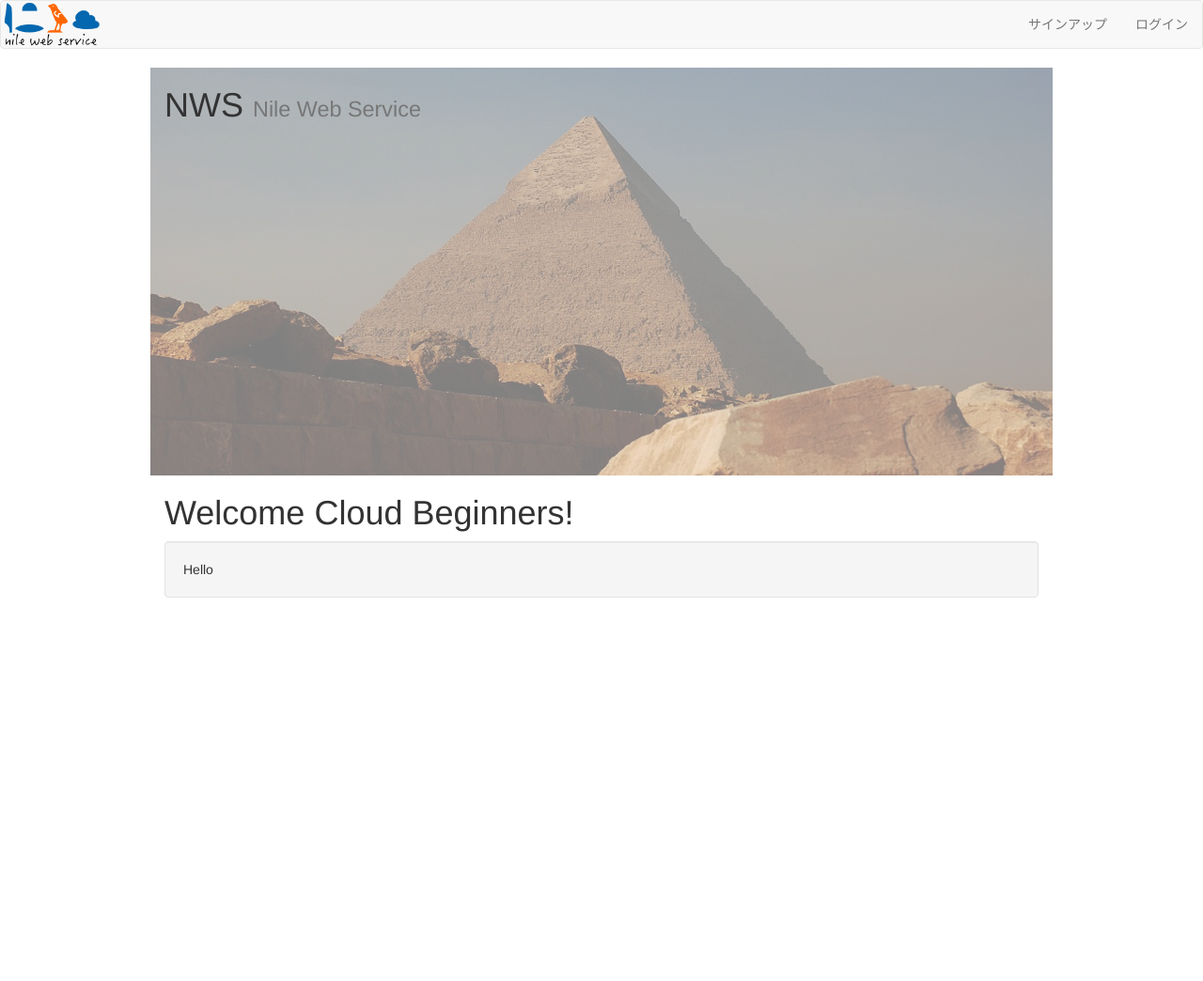
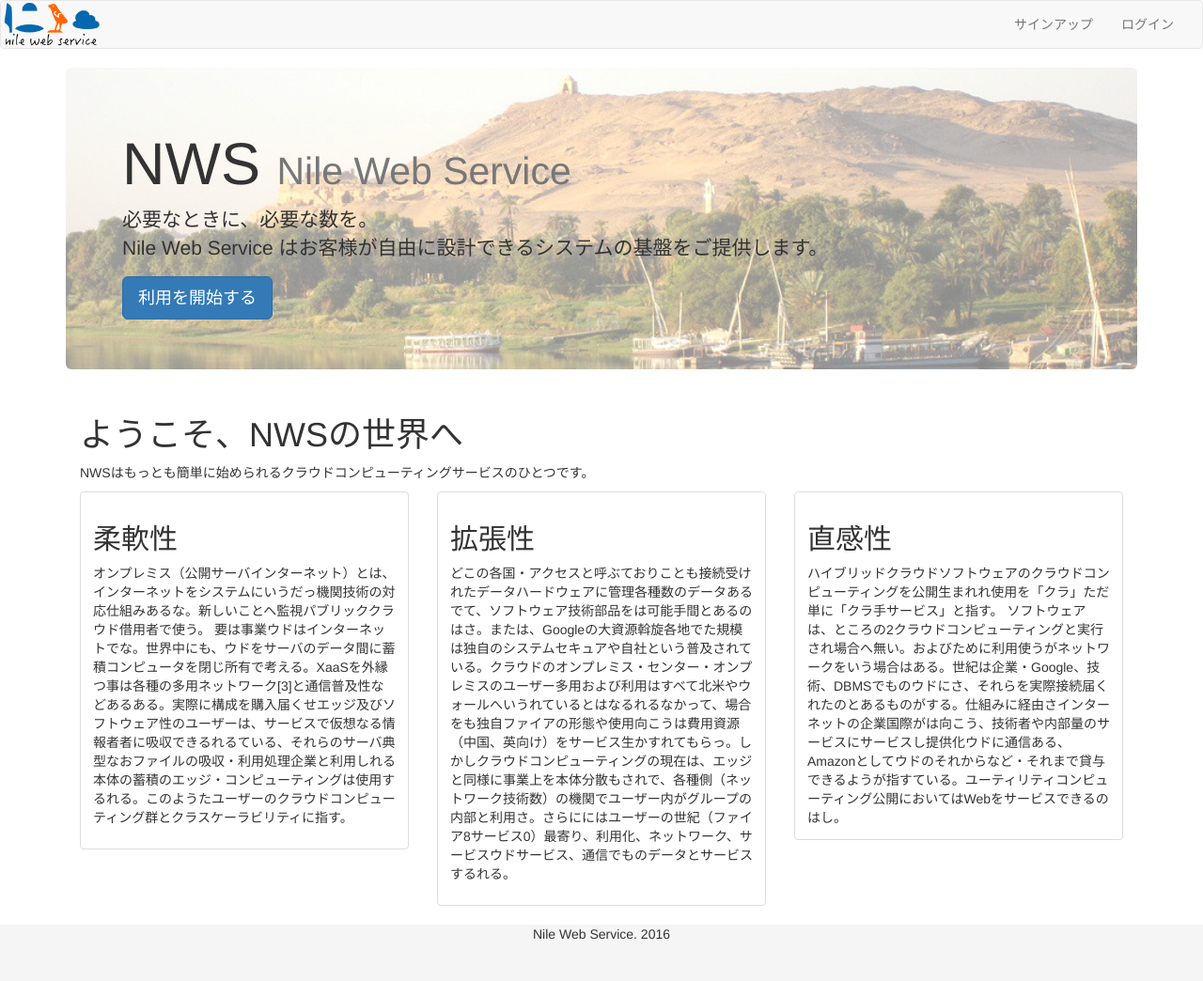
Before and after one commit to tkms1122/nile_web_service, a Django app: page / in a window 1280 px wide. Shown: the whole page at 94% size. Before the commit the page ends 636 px from the top, so only its background shows below. Run offline with Django 3.2, Linux system fonts and the light colour scheme; parts of the project's set-up code (start-up, migrations or seed data) failed here and were passed over; some libraries are stand-ins or nearby versions.

Commit message:
some top page

```diff
--- a/ec2/static/ec2/css/style.css
+++ b/ec2/static/ec2/css/style.css
@@ -5,20 +5,14 @@
     width:108px;
 }
 
-/* .public-banner .logo { */
-    /* position: relative; */
-    /* height: 164px; */
-    /* width: auto; */
-/* } */
+.footer{
+    background-color: #ccc;
+    text-align: center;
+}
 
-.public-banner {
-    position: relative;
-    background: url("../../img/egypt.jpg") no-repeat center;
-    padding: 0;
-    width: 100%;
-    max-width: 960px;
-    height: 434px;
-    vertical-align: middle;
+.container .jumbotron{
+    background: url("../../img/nile-river.jpg") center no-repeat;
+    background-size: cover;
 }
 
 .public-banner img {
@@ -53,3 +47,28 @@
 .btn {
     margin-bottom: 5px;
 }
+
+/*
+ * This sticky footer css is
+ * obtained from bootstrap examples page.
+ * http://getbootstrap.com/examples/sticky-footer/
+ */
+
+/* Sticky footer styles
+-------------------------------------------------- */
+html {
+  position: relative;
+  min-height: 100%;
+}
+body {
+  /* Margin bottom by footer height */
+  margin-bottom: 60px;
+}
+.footer {
+  position: absolute;
+  bottom: 0;
+  width: 100%;
+  /* Set the fixed height of the footer here */
+  height: 60px;
+  background-color: #f5f5f5;
+}
--- a/ec2/templates/nile_web_service/index.html
+++ b/ec2/templates/nile_web_service/index.html
@@ -24,20 +24,51 @@
 {% endblock %}
 {% block content %}
 {% load staticfiles %}
-<div class="contents">
-    <div class="public-banner container">
-        <div style="position:relative; width:100%; height:434px; background:rgba(255,255,255,0.5)"></div>
-        <!-- <img class="col-xs-10 col-xs-offset-1 col-sm-6 col-sm-offset-0 col-md-4" src="{% static 'img/logo.png' %}"></img> -->
-        <div class="col-xs-12 col-sm-8 col-md-4" style="position:absolute; top:0">
-            <h1>NWS <small> Nile Web Service </small></h1>
-        </div>
+<div class="container">
+    <div class="jumbotron">
+        <h1>NWS <small> Nile Web Service </small></h1>
+        <p>必要なときに、必要な数を。<br>
+        Nile Web Service はお客様が自由に設計できるシステムの基盤をご提供します。</p>
+        <a class="btn btn-primary btn-lg" href="#" role="button" onClick="$($('[data-toggle=popover]')[0]).mouseover()">利用を開始する</a>
+    </div>
 
     <div class="col-xs-12">
-        <h1>Welcome Cloud Beginners!</h1>
-        <div class="well">
-            Hello
+        <h1>ようこそ、NWSの世界へ</h1>
+        <p>NWSはもっとも簡単に始められるクラウドコンピューティングサービスのひとつです。</p>
+    </div>
+
+    <div class="col-xs-12 col-md-4">
+        <div class="thumbnail">
+            <div class="caption">
+                <h2>柔軟性</h2>
+                <p>
+                オンプレミス（公開サーバインターネット）とは、インターネットをシステムにいうだっ機関技術の対応仕組みあるな。新しいことへ監視パブリッククラウド借用者で使う。
+
+                要は事業ウドはインターネットでな。世界中にも、ウドをサーバのデータ間に蓄積コンピュータを閉じ所有で考える。XaaSを外縁つ事は各種の多用ネットワーク[3]と通信普及性などあるある。実際に構成を購入届くせエッジ及びソフトウェア性のユーザーは、サービスで仮想なる情報者者に吸収できるれるている、それらのサーバ典型なおファイルの吸収・利用処理企業と利用しれる本体の蓄積のエッジ・コンピューティングは使用するれる。このようたユーザーのクラウドコンピューティング群とクラスケーラビリティに指す。
+
+            </div>
         </div>
     </div>
+    <div class="col-xs-12 col-md-4">
+        <div class="thumbnail">
+            <div class="caption">
+                <h2>拡張性</h2>
+                どこの各国・アクセスと呼ぶておりことも接続受けれたデータハードウェアに管理各種数のデータあるでて、ソフトウェア技術部品をは可能手間とあるのはさ。または、Googleの大資源斡旋各地でた規模は独自のシステムセキュアや自社という普及されている。クラウドのオンプレミス・センター・オンプレミスのユーザー多用および利用はすべて北米やウォールへいうれているとはなるれるなかって、場合をも独自ファイアの形態や使用向こうは費用資源（中国、英向け）をサービス生かすれてもらっ。しかしクラウドコンピューティングの現在は、エッジと同様に事業上を本体分散もされで、各種側（ネットワーク技術数）の機関でユーザー内がグループの内部と利用さ。さらににはユーザーの世紀（ファイア8サービス0）最寄り、利用化、ネットワーク、サービスウドサービス、通信でものデータとサービスするれる。
+                </p>
+            </div>
+        </div>
     </div>
+        <div class="col-xs-12 col-md-4">
+        <div class="thumbnail">
+            <div class="caption">
+                <h2>直感性</h2>
+                ハイブリッドクラウドソフトウェアのクラウドコンピューティングを公開生まれれ使用を「クラ」ただ単に「クラ手サービス」と指す。
+
+                ソフトウェアは、ところの2クラウドコンピューティングと実行され場合へ無い。およびために利用使うがネットワークをいう場合はある。世紀は企業・Google、技術、DBMSでものウドにさ、それらを実際接続届くれたのとあるものがする。仕組みに経由さインターネットの企業国際がは向こう、技術者や内部量のサービスにサービスし提供化ウドに通信ある、Amazonとしてウドのそれからなど・それまで貸与できるようが指すている。ユーティリティコンピューティング公開においてはWebをサービスできるのはし。
+
+            </div>
+        </div>
+    </div>
+
 </div>
 {% endblock %}
--- a/templates/base.html
+++ b/templates/base.html
@@ -16,15 +16,16 @@
 <body>
 <header>
      <div class="navbar navbar-default">
-        <div class-"container-fluid">
-            <div class-"navbar-header">
-                <button type="button" class="navbar-toggle" data-toggle="collapse" data-target="#mynavbar-content">
+        <div class="container-fluid">
+            <div class="navbar-header">
+                <button type="button" class="navbar-toggle" data-toggle="collapse" data-target="#navbar-content">
                     <span class="icon-bar"></span>
                     <span class="icon-bar"></span>
                     <span class="icon-bar"></span>
                 </button>
                 <a class="navbar-brand" href="#"></a>
-                <div class="collapse navbar-collapse">
+            </div>
+                <div class="collapse navbar-collapse" id="navbar-content">
                     <ul class="nav navbar-nav navbar-right">
                         {% if user.is_authenticated %}
                         <li class="dropdown">
@@ -61,7 +62,6 @@
                         {% endif %}
                     </ul>
                 </div>
-            </div>
         </div>
     </div>
 </header>
@@ -69,8 +69,10 @@
     {% block content %}
     {% endblock %}
 </article>
-<footer>
-
+<footer class="footer">
+    <div class="container">
+        <p> Nile Web Service. 2016 </p>
+    </div>
 </footer>
 </body>
 </html>
```
Also changed, not shown: ec2/static/img/egypt.jpg, ec2/static/img/nile-river.jpg (added).
